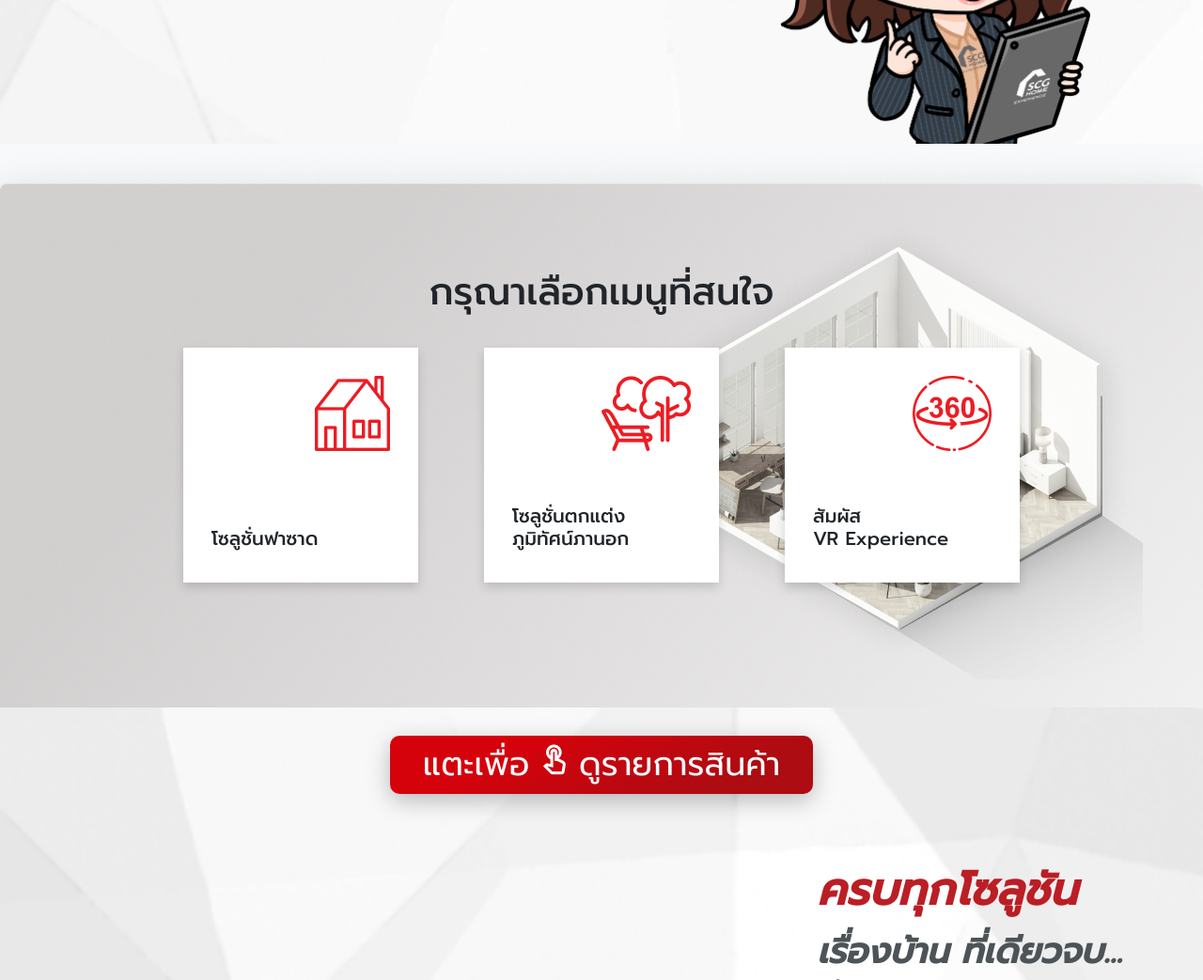
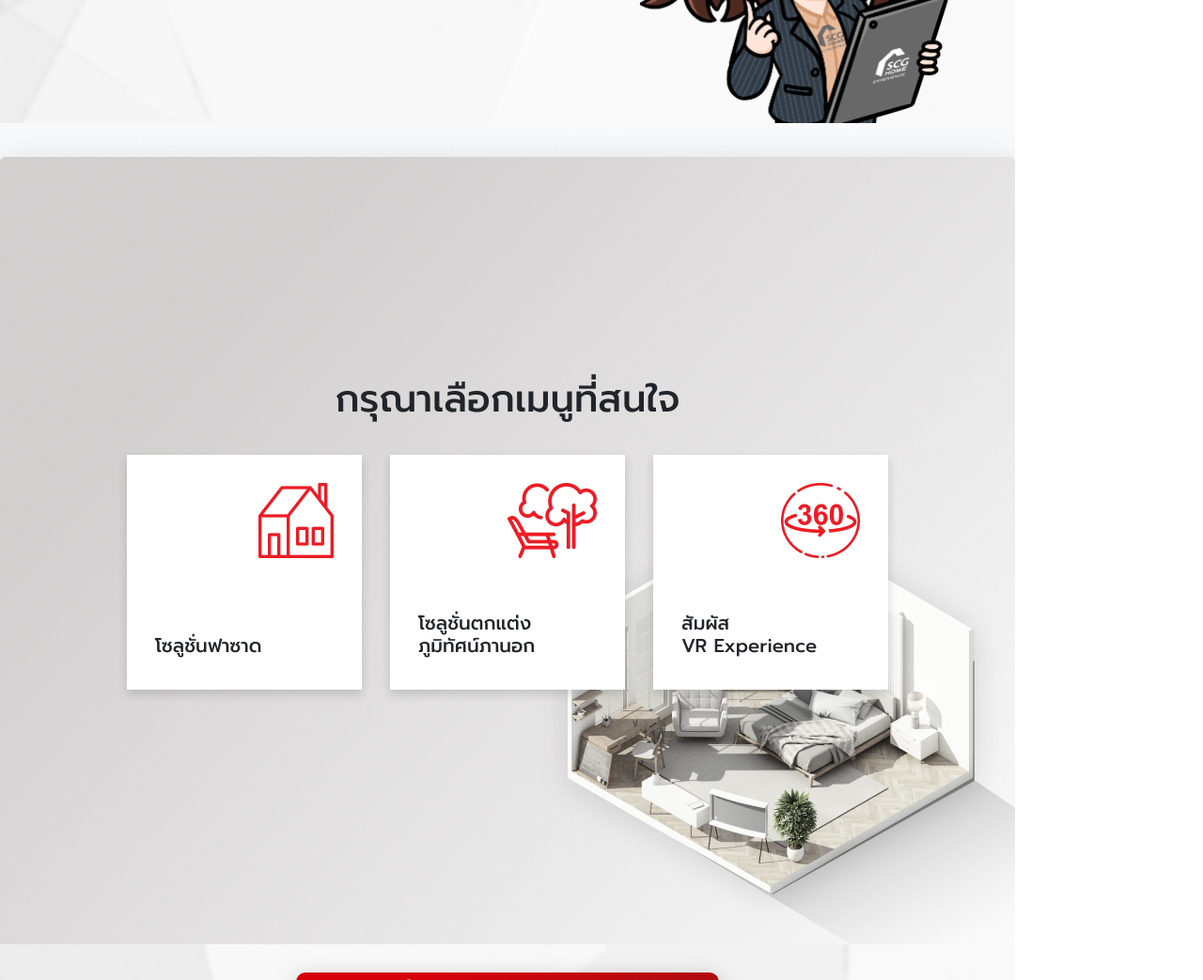
Before and after one commit to scg-wedo/smart-display-with-media, a website: page intearctive-mode-template/product_list1.html in a window 1280 px wide. Shown: the part 520-1563 px from the top of the page at 94% size. Drawn offline with nearby package versions, Linux system fonts and the light colour scheme; files whose address does not match are found by name.

```diff
--- a/intearctive-mode-template/product_list1.html
+++ b/intearctive-mode-template/product_list1.html
@@ -9,7 +9,7 @@
   <link rel="stylesheet" href="css/main.min.css" />
 </head>
 
-<body>
+<body style="width: 1080px; height: 1920px;">
   <header class="site-header w-100 interactive-mode">
     <div class="top-panel">
       <h3>หาสินค้าไม่เจอ...ให้น้อง XP ช่วยได้นะคะ</h3>
@@ -27,11 +27,13 @@
       </figure>
     </div>
 
-    <div class="content-panel">
-      <div class="d-flex flex-column justify-content-center align-items-center bg-light h-100 w-100" style="
+    <div class="content-panel" style="height: 950px;">
+      <div class="d-flex flex-column justify-content-center align-items-center bg-light h-100 w-100"
+        style="
       background-image: url('/intearctive-mode-template/images/gray-bg.png'); background-size:100%; z-index: 0; position: relative;">
-        <h1 class="d-flex justify-content-around align-items-center pb-5" style="z-index: 2; font-size: 40px;">กรุณาเลือกเมนูที่สนใจ</h1>
-        <div class="d-flex justify-content-around align-items-center w-75" style="z-index: 2;">
+        <h1 class="d-flex justify-content-around align-items-center pb-5" style="z-index: 2; font-size: 40px;">
+          กรุณาเลือกเมนูที่สนใจ</h1>
+        <div class="d-flex justify-content-between align-items-center w-75" style="z-index: 2;">
           <div class="bg-white d-flex flex-column justify-content-between border-0 shadow p-5"
             style="width: 250px; height: 250px;">
             <figure class="text-end">
@@ -55,7 +57,8 @@
           </div>
         </div>
 
-        <img class="position-absolute" src="./images/interior.png" alt="interior-bg" style="z-index: 1; bottom: 5%; right: 5%;">
+        <img class="position-absolute" src="./images/interior.png" alt="interior-bg"
+          style="z-index: 1; bottom: 0px; right: 0px;">
       </div>
     </div>
 
```
Also changed, not shown: 2 other files.
